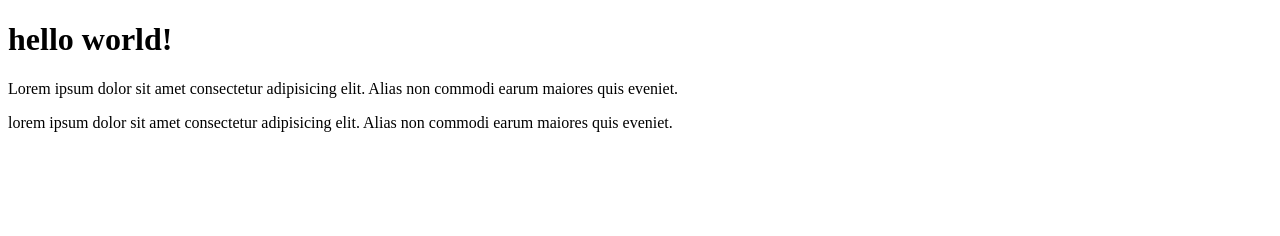
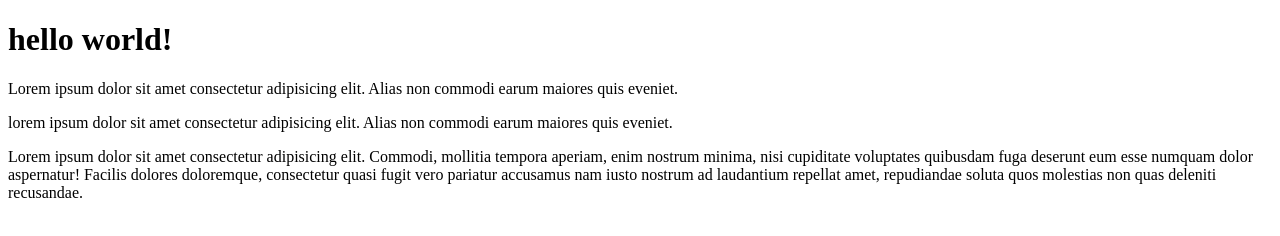
Before and after one commit to hbrifat/my-first-website, a plain HTML site: page index.html in a window 1280 px wide. Drawn offline with Linux system fonts and the light colour scheme.

Commit message:
new paragraph added

```diff
--- a/index.html
+++ b/index.html
@@ -11,5 +11,7 @@
   </h1>
   <p>Lorem ipsum dolor sit amet consectetur adipisicing elit. Alias non commodi earum maiores quis eveniet.</p>
   <p> lorem ipsum dolor sit amet consectetur adipisicing elit. Alias non commodi earum maiores quis eveniet. </p>
+
+  <p>Lorem ipsum dolor sit amet consectetur adipisicing elit. Commodi, mollitia tempora aperiam, enim nostrum minima, nisi cupiditate voluptates quibusdam fuga deserunt eum esse numquam dolor aspernatur! Facilis dolores doloremque, consectetur quasi fugit vero pariatur accusamus nam iusto nostrum ad laudantium repellat amet, repudiandae soluta quos molestias non quas deleniti recusandae.</p>
 </body>
 </html>
```
